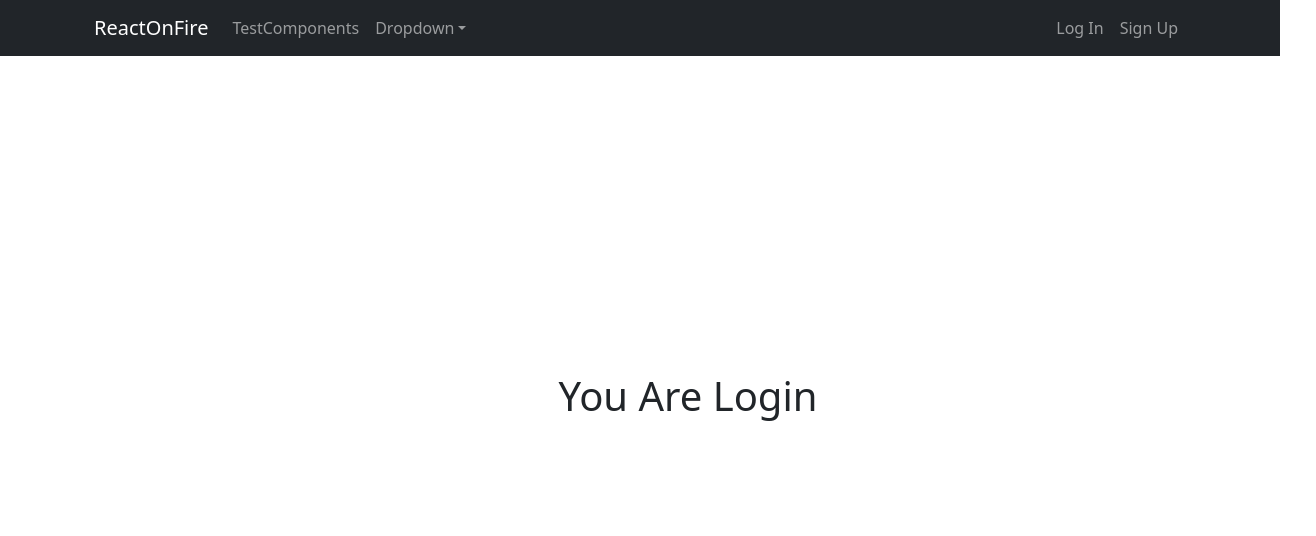
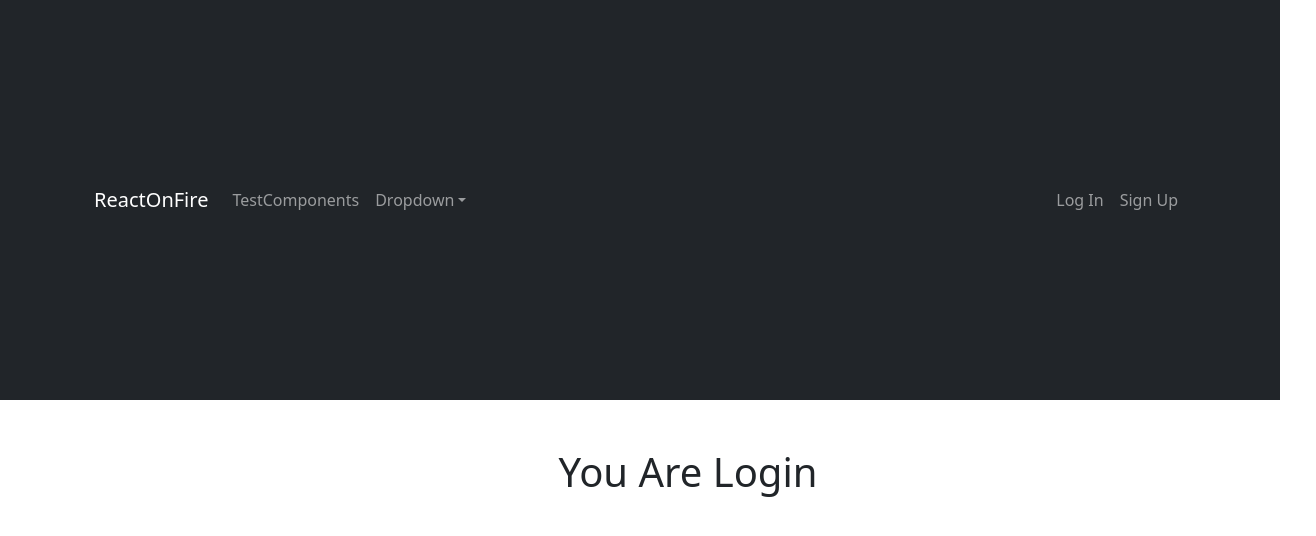
Before and after one commit to DevWill-Emme/ReactOnFire, a React (Create React App) app: page / in a window 1280 px wide. Shown: the top 536 px of the page, 1316 px wide, since content can reach past the window. Built offline with nearby package versions, Linux system fonts and the light colour scheme; no server answers.

Commit message:
setting global views -full height document- and setting the view when you reset successfully the password

```diff
--- a/src/components/Layout/index.jsx
+++ b/src/components/Layout/index.jsx
@@ -4,8 +4,8 @@ import './style.css'
 
 export default function Layout({children}) {
 	return (
-		<Container fluid>
-			<Row>
+		<Container fluid id={"layoutContainer"}>
+			<Row className={'header'}>
 				<Navbar collapseOnSelect expand="md" bg="dark" variant="dark" className="position-sticky top-0">
 					<Container>
 						<Navbar.Brand>ReactOnFire</Navbar.Brand>
@@ -29,8 +29,8 @@ export default function Layout({children}) {
 					</Container>
 				</Navbar>
 			</Row>
-			<Row>
-				<Col className={"position-fixed top-50 translate-middle-y"}>{children}</Col>
+			<Row className={"body"}>
+				<Col className={''} style={{height: "1rem"}}>{children}</Col>
 			</Row>
 		</Container>
 	)
--- a/src/components/Layout/style.css
+++ b/src/components/Layout/style.css
@@ -1,3 +1,11 @@
+.header {
+    height: 50% !important;
+}
+
+.body {
+    height: 50% !important;
+}
+
 .log {
     display: none;
 }
--- a/src/container/router.jsx
+++ b/src/container/router.jsx
@@ -8,6 +8,7 @@ import SignUp from "../pages/Register";
 import Test from "../pages/Test";
 import Layout from "../components/Layout";
 import ResetPass from "../pages/Login/ResetPass";
+import {TCV} from "../pages/testing components Views";
 
 
 export default function AppRouter() {
@@ -21,6 +22,7 @@ export default function AppRouter() {
 						<Route path="signup" element={<SignUp/>}/>
 						<Route path="test" element={<Test/>}/>
 						<Route path="login/reset_password" element={<ResetPass/>}/>
+						<Route path="TCV" element={<TCV/>}/>
 					</Routes>
 				</Layout>
 			</BrowserRouter>
--- a/src/index.jsx
+++ b/src/index.jsx
@@ -2,6 +2,7 @@ import * as React from 'react';
 import * as ReactDOM from 'react-dom/client';
 import App from "./container";
 import reportWebVitals from './reportWebVitals';
+import './style.css'
 
 ReactDOM
 .createRoot(document.getElementById('root'))
--- a/src/pages/Test/index.jsx
+++ b/src/pages/Test/index.jsx
@@ -91,10 +91,11 @@ export default function Test() {
                         ?// TODO redirect to login page
                         <Container className={`p-4 shadow d-flex justify-content-center`}
                                    style={{borderRadius: "1.5rem"}}>
-                            <h2>
-                                {email}: your password has been reset successfully
-                            </h2>
-                            <Link to={'/login'} className={'btn'}>Go to Login page</Link>
+                            <Row>
+                                <Link to={'/login'} className={'btn btn-outline-success m-3'}>
+                                    musteliergarridojaver@gamil.com: your password has been reset successfully
+                                </Link>
+                            </Row>
                         </Container>
                         ://TODO enter new password
                         <SForm
@@ -110,7 +111,7 @@ export default function Test() {
             <Container fluid id={"verifyEmail"} className={'d-flex justify-content-center d-none'}>
                 <Row style={{width: "35rem"}}>
                     <h2>You email have been verify, thanks!!</h2>
-                    <Link to={'/'} className={'btn'}>Go Back</Link>
+                    <Link to={'/'} className={'b'}>Go Back</Link>
                 </Row>
             </Container>
         </>
--- /dev/null
+++ b/src/pages/testing components Views/index.jsx
@@ -0,0 +1,5 @@
+export const TCV = () => {
+    return (
+        <></>
+    )
+}
--- /dev/null
+++ b/src/style.css
@@ -0,0 +1,3 @@
+body, html, #root, #layoutContainer {
+    height: 100%;
+}
```
